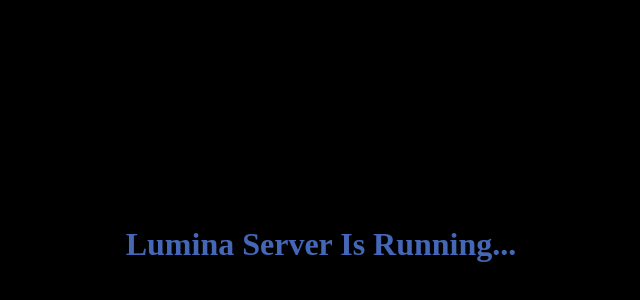
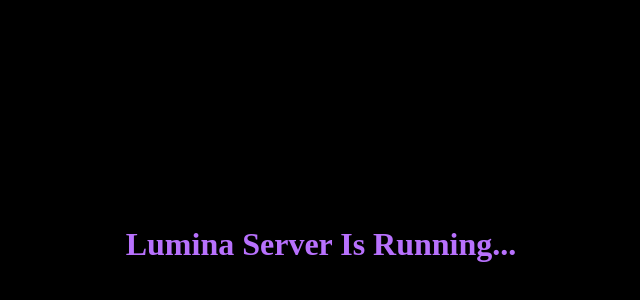
Before and after one commit to U22099/Lumina-AI-Server, a website: page views/index.html in a window 1280 px wide. Shown: the part 164-464 px from the top of the page, without its empty margins (319-959 px from the left). Drawn offline with Linux system fonts and the light colour scheme.

Commit message:
Update index.html

```diff
--- a/views/index.html
+++ b/views/index.html
@@ -7,7 +7,7 @@
     <style>
       body {
         background: hsl(0, 2%, 0%);
-        color: #4567b7;
+        color: #b871fd;
         display: flex;
         justify-content: center;
         align-items: center;
```
